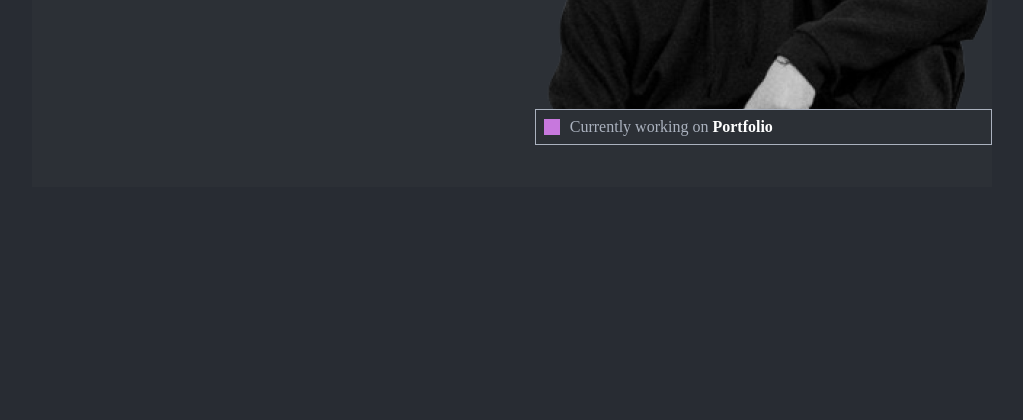
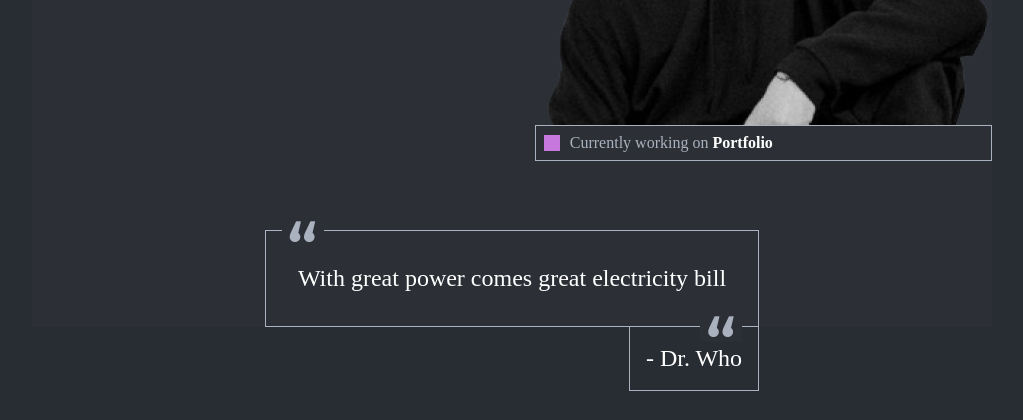
Before and after one commit to wishyoutomorrow/ifoy-dev, a website: page src/index.html in a window 1280 px wide. Shown: the part 380-800 px from the top of the page, without its empty margins (128-1151 px from the left). Drawn offline with nearby package versions, Linux system fonts and the light colour scheme; files that its build step writes are made by us from their sources; files whose address does not match are found by name; a web font is replaced by a local one.

Commit message:
created: quote

```diff
--- a/src/index.html
+++ b/src/index.html
@@ -10,7 +10,10 @@
       @@include("./theme/components/header/_header.html")
 
       <!--~ =============================== Main =============================== -->
-      <main class="main">@@include("./theme/components/hero/_hero.html")</main>
+      <main class="main">
+        @@include("./theme/components/hero/_hero.html")
+        @@include("./theme/components/quote/_quote.html")
+      </main>
 
       <!--~ =============================== Footer =============================== -->
       @@include("./theme/components/footer/_footer.html")
--- a/src/theme/components/hero/_hero.scss
+++ b/src/theme/components/hero/_hero.scss
@@ -1,5 +1,6 @@
 .hero {
   font-size: 1rem;
+  padding-top: vw(62px);
   // .hero__wrapper
   &__wrapper {
   }
--- /dev/null
+++ b/src/theme/components/quote/_quote.html
@@ -0,0 +1,9 @@
+<div class="quote">
+  <div class="quote__text">
+    <span>With great power comes great electricity bill</span>
+    <div class="quote__author">
+      <span>Dr. Who</span>
+    </div>
+  </div>
+</div>
+<!-- /.quote -->
--- /dev/null
+++ b/src/theme/components/quote/_quote.scss
@@ -0,0 +1,52 @@
+.quote {
+  font-size: 1rem;
+  text-align: center;
+  // .quote__text
+  &__text {
+    font-weight: 500;
+    font-size: em(24px);
+    line-height: em(31px, 24px);
+    color: $white;
+    display: inline-block;
+    padding: em(32px, 24px);
+    border: em(1px, 24px) solid $gray;
+    position: relative;
+    &::after,
+    &::before {
+      content: "\e912";
+      font-family: "icomoon";
+      font-size: em(21px, 24px);
+      color: $gray;
+      position: absolute;
+      background-color: $dark-thin;
+      padding: 0 em(8px, 21px);
+    }
+    &::before {
+      top: 0;
+      left: em(18px, 24px);
+      transform: translateY(-50%);
+    }
+    &::after {
+      bottom: 0;
+      right: em(18px, 24px);
+      transform: translateY(50%);
+    }
+  }
+  // .quote__author
+  &__author {
+    padding: em(16px, 24px);
+    font-size: 1em;
+    line-height: em(32px, 24px);
+    font-weight: 400;
+    border: em(1px, 24px) solid $gray;
+    border-top: none;
+    position: absolute;
+    right: em(-1px, 24px);
+    bottom: 0;
+    transform: translateY(100%);
+    &::before {
+      content: "-";
+      // margin-right: em(18px, 24px);
+    }
+  }
+}
--- a/src/theme/style/_grid.scss
+++ b/src/theme/style/_grid.scss
@@ -14,5 +14,6 @@
 }
 
 .section {
-  padding: vw(45px) 0;
+  padding: vw(74px) 0;
+  padding-top: vw(112px);
 }
--- a/src/theme/style/index.scss
+++ b/src/theme/style/index.scss
@@ -83,4 +83,5 @@ h4 {
 // ~~~~~~~~~~~~~~~~~~~ Import other components ~~~~~~~~~~~~~~~~~~~~~~~~~~~~~~~~~~~~~~~~~~~~~~~~~~~~~~~~~~~~
 @import "../components/header/header";
 @import "../components/hero/hero";
+@import "../components/quote/quote";
 @import "../components/footer/footer";
```
